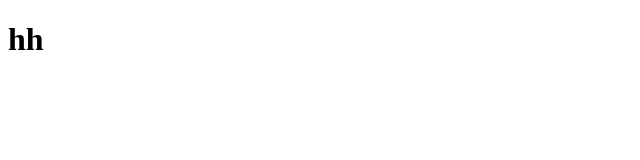
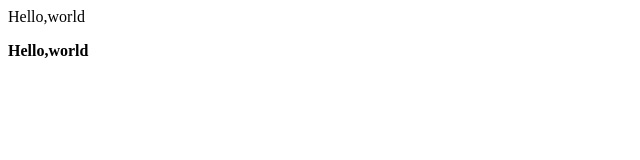
Before and after one commit to kechli/sample_website, a plain HTML site: page index.html in a window 1280 px wide. Shown: the whole page, without its empty margins (0-640 px from the left). Drawn offline with Linux system fonts and the light colour scheme.

Commit message:
short para

```diff
--- a/index.html
+++ b/index.html
@@ -1,9 +1,2 @@
-<!DOCTYPE html>
-<html>
-<head>
-	<title>first page</title>
-</head>
-<body>
-<h1>  hh </h1>
-</body>
-</html>
+<p> Hello,world </p>
+<strong> Hello,world</strong>
```
